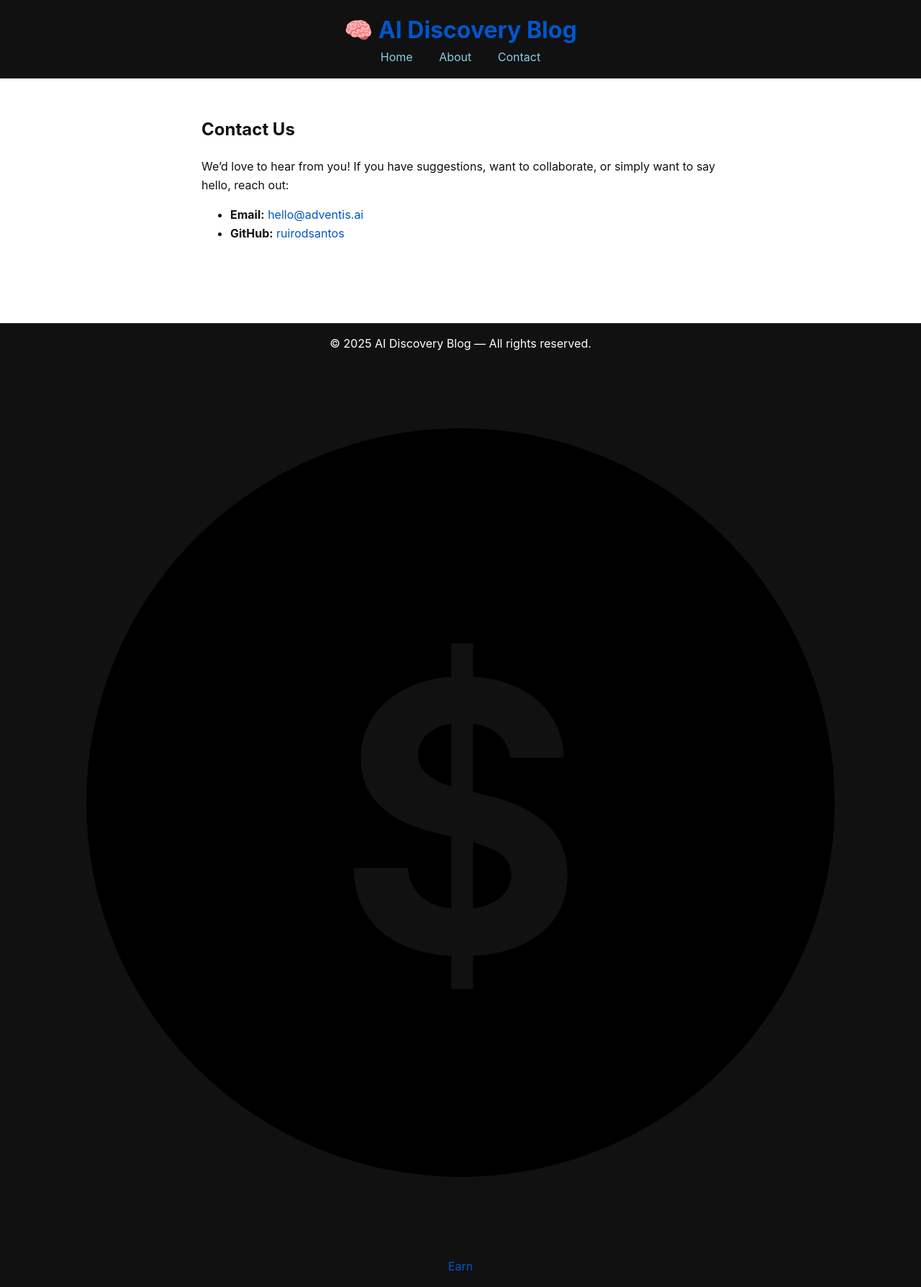
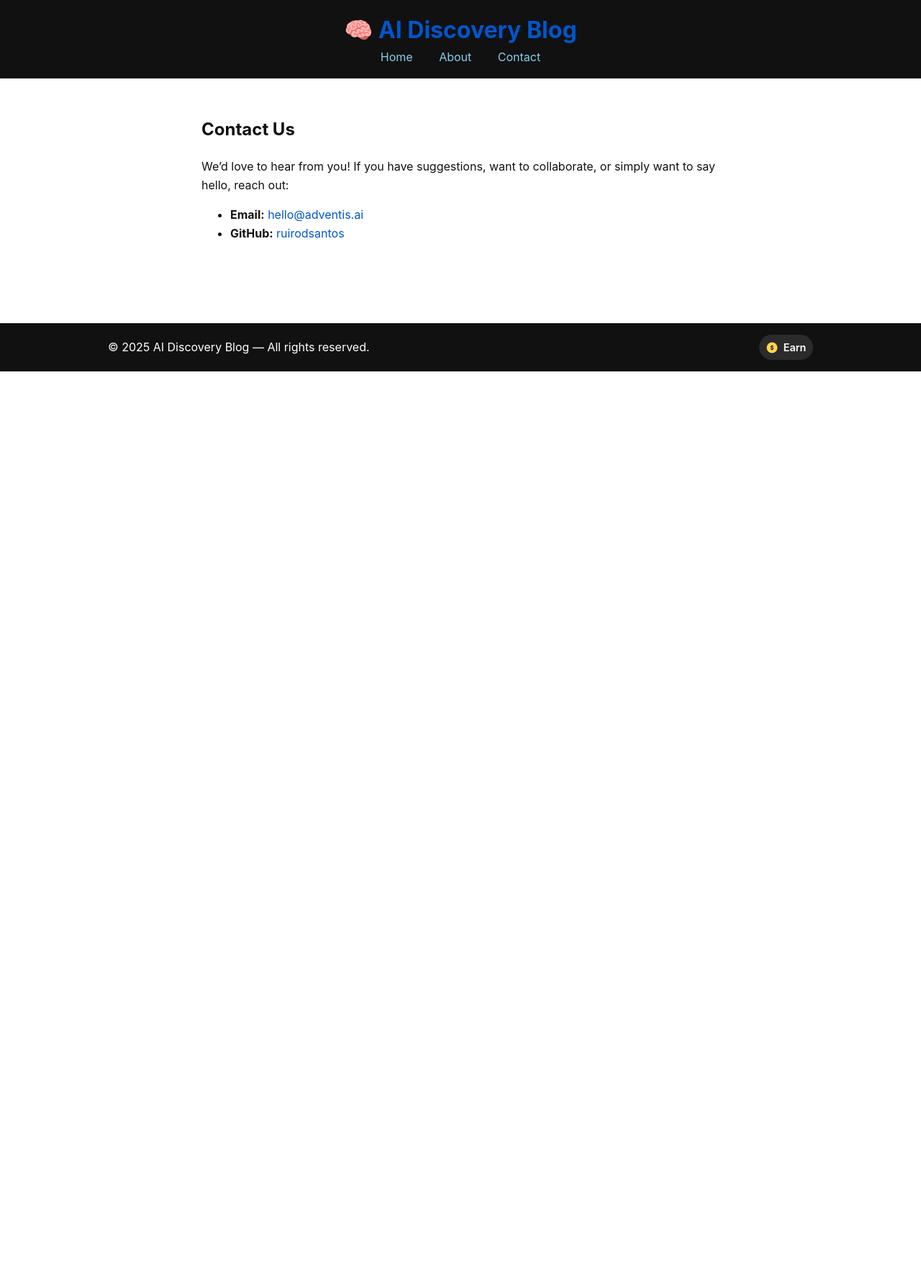
Before and after one commit to Ruirodsantos/ruirodsantos.github.io, a Jekyll site: the page built from contact.html, in a window 1280 px wide. Shown: the whole page at 72% size. Built offline with Jekyll 4.4.1, drawn with Linux system fonts in a browser that asks for light colours; after the commit the page ends 900 px from its top, so only the background shows below that.

Commit message:
Update style.css

```diff
--- a/assets/style.css
+++ b/assets/style.css
@@ -107,3 +107,41 @@ a:hover {
   color: #777;
   margin-top: 2rem;
 }
+/* Footer layout */
+.footer-inner {
+  max-width: 980px;
+  margin: 0 auto;
+  padding: 0 1rem;
+  display: flex;
+  align-items: center;
+  justify-content: space-between;
+}
+
+.social-icons {
+  display: flex;
+  gap: 0.75rem;
+  align-items: center;
+}
+
+.social-icon {
+  display: inline-flex;
+  align-items: center;
+  gap: 0.4rem;
+  padding: 0.35rem 0.6rem;
+  border-radius: 999px;
+  background: #1f1f1f;
+  color: #fff;
+  text-decoration: none;
+  font-weight: 600;
+  font-size: 0.9rem;
+}
+
+.social-icon:hover { filter: brightness(1.1); }
+
+.social-icon svg {
+  width: 18px;
+  height: 18px;
+  fill: #ffd54f; /* amarelo moeda */
+}
+
+.social-icon.earnapp { background: #2b2b2b; }
```
